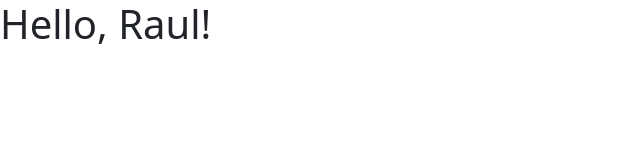
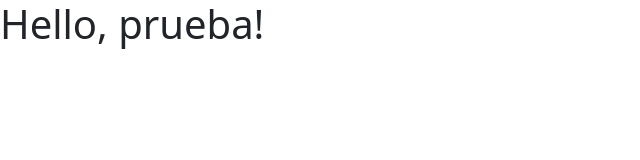
Before and after one commit to Raulsalvatestebaranz/code-space-induction-test, a plain HTML site: page index.html in a window 1280 px wide. Shown: the whole page, without its empty margins (0-640 px from the left). Drawn offline with nearby package versions, Linux system fonts and the light colour scheme.

Commit message:
Update index.html

```diff
--- a/index.html
+++ b/index.html
@@ -7,7 +7,7 @@
     <link href="https://cdn.jsdelivr.net/npm/bootstrap@5.2.3/dist/css/bootstrap.min.css" rel="stylesheet" integrity="sha384-rbsA2VBKQhggwzxH7pPCaAqO46MgnOM80zW1RWuH61DGLwZJEdK2Kadq2F9CUG65" crossorigin="anonymous">
   </head>
   <body>
-    <h1>Hello, Raul!</h1>
+    <h1>Hello, prueba!</h1>
 
 
 	  <!-- Popper (positioning) and Bootstrap JS for dropdowns / modals.
```
